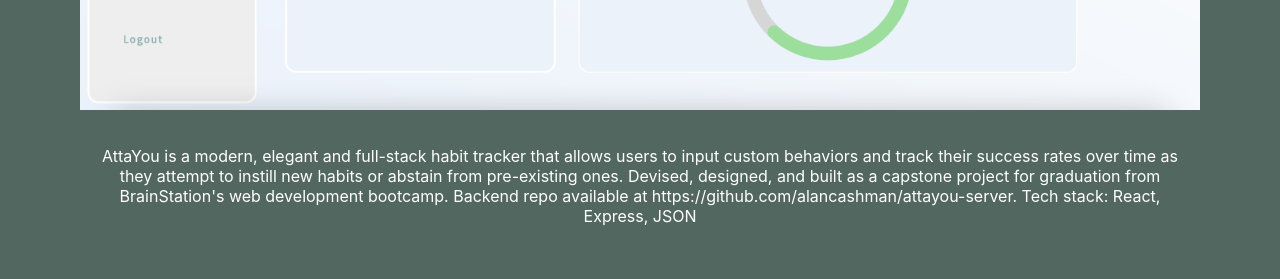
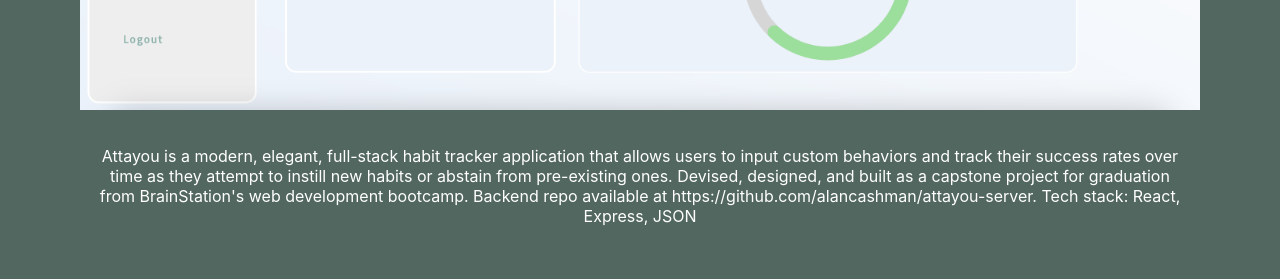
Before and after one commit to alancashman/portfolio, a React (Create React App) app: page /projects in a window 1280 px wide. Shown: the part 800-1079 px from the top of the page. Built offline with nearby package versions, Linux system fonts and the light colour scheme.

Commit message:
add instock image

```diff
--- a/src/Components/About/About.jsx
+++ b/src/Components/About/About.jsx
@@ -8,8 +8,8 @@
         <h3 className="about__heading">About Me</h3>
         <div className="about__row">
         <p className="about__text about__text--left">
-          I've got two great passions in my career: psychology and programming.
-          I got a Bachelor's of Arts from UBC in the former in 2018 and worked
+          I have two great passions in my career: psychology and programming.
+          I received a Bachelor's of Arts from UBC in the former back in 2018 and worked
           for a while in a variety of fields before finally taking it upon
           myself to learn everything I could about the latter.
         </p>
--- a/src/Components/Contact/Contact.scss
+++ b/src/Components/Contact/Contact.scss
@@ -6,6 +6,7 @@
     color: white;
     padding: 4rem;
     flex-direction: column;
+    height: 35rem;
 
     @include tablet {
         flex-direction: row;
--- a/src/Components/Hero/Hero.scss
+++ b/src/Components/Hero/Hero.scss
@@ -21,9 +21,6 @@
     width: 100%;
     height: 100%;
     background-color: rgba(0, 0, 0, 0.7);
-    // opacity: 0.5;
-    // background-size: cover;
-    // z-index: -1;
   }
 
   &__img {
--- a/src/Components/Projects/Projects.jsx
+++ b/src/Components/Projects/Projects.jsx
@@ -1,21 +1,22 @@
 import './Projects.scss'
 import avatarImg from '../../assets/images/avatar-img.jpg'
 import bandSiteImg from '../../assets/images/bandsite.png'
-import brainFlixImage from '../../assets/images/brainflix.png'
+import brainFlixImg from '../../assets/images/brainflix.png'
+import inStockImg from '../../assets/images/instock.png'
 import attaYouImg from '../../assets/images/attayou.png'
 import Project from '../Project/Project'
 
 export default function Projects() {
-    const attaYouText = "AttaYou is a modern, elegant and full-stack habit tracker that allows users to input custom behaviors and track their success rates over time as they attempt to instill new habits or abstain from pre-existing ones.  Devised, designed, and built as a capstone project for graduation from BrainStation's web development bootcamp.  Backend repo available at https://github.com/alancashman/attayou-server.  Tech stack: React, Express, JSON"
+    const attaYouText = "Attayou is a modern, elegant, full-stack habit tracker application that allows users to input custom behaviors and track their success rates over time as they attempt to instill new habits or abstain from pre-existing ones.  Devised, designed, and built as a capstone project for graduation from BrainStation's web development bootcamp.  Backend repo available at https://github.com/alancashman/attayou-server.  Tech stack: React, Express, JSON"
     const inStockText = 'InStock is a full-stack and fully responsive warehouse and inventory tracker with full CRUD functionality.  Built collaboratively with a team of 5 developers.  Backend repo available at https://github.com/alancashman/instock-api.  Tech stack: React, Express, MySQL'
     const brainFlixText = "BrainFlix is a full-stack, fully responsive YouTube clone, built during the course of BrainStation's intensive web development bootcamp.  Backend repo available at https://github.com/alancashman/alan-cashman-brainflix-api.  Tech stack: React, Express, JSON"
     const bandSiteText = "BandSite is a fully responsive fanpage for a mock band, built during BrainStation's web development bootcamp.  Tech stack: HTML, CSS, vanilla JS"
     return (
         <section className="projects">
             <h1 className="projects__heading">Projects</h1>
-            <Project name={'AttaYou'} link={'https://github.com/alancashman/attayou-client'} image={attaYouImg} text={attaYouText}></Project>
-            <Project name={'InStock'} link={'https://github.com/MariaVan8/instock-client'} image={avatarImg} text={inStockText}/>
-            <Project name={'BrainFlix'} link={'https://github.com/alancashman/alan-cashman-brainflix'} image={brainFlixImage} text={brainFlixText}/>
+            <Project name={'Attayou'} link={'https://github.com/alancashman/attayou-client'} image={attaYouImg} text={attaYouText}></Project>
+            <Project name={'InStock'} link={'https://github.com/MariaVan8/instock-client'} image={inStockImg} text={inStockText}/>
+            <Project name={'BrainFlix'} link={'https://github.com/alancashman/alan-cashman-brainflix'} image={brainFlixImg} text={brainFlixText}/>
             <Project name={'BandSite'} link={'https://github.com/alancashman/alan-cashman-bandsite'} image={bandSiteImg} text={bandSiteText}/>
         </section>
     )
```
Also changed, not shown: src/assets/images/instock.png (added).
